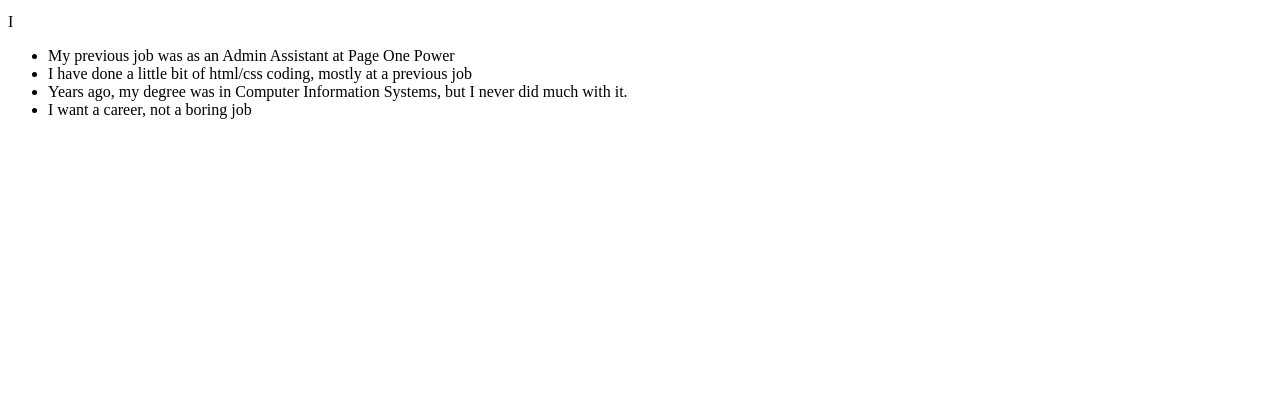
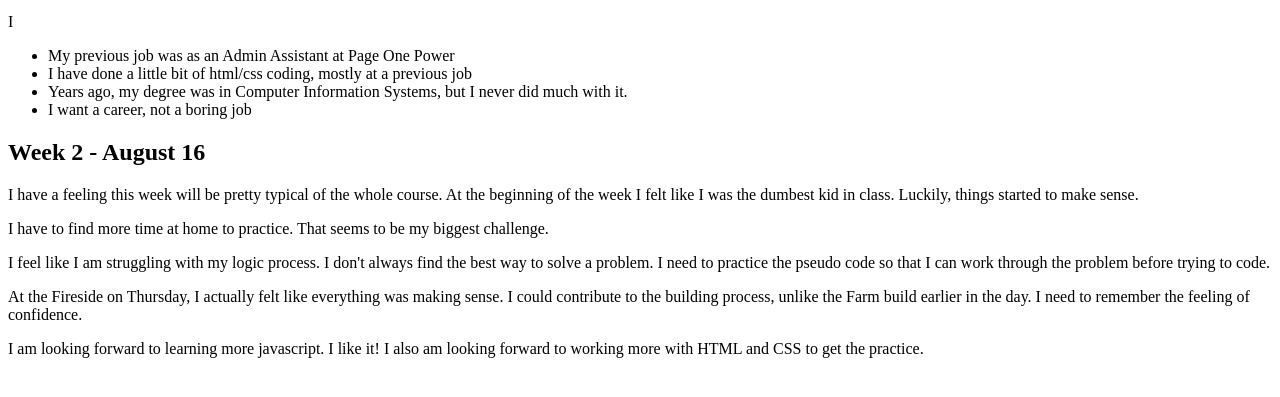
Before and after one commit to ValerieWiklund/codeworks-journals, a plain HTML site: page index.html in a window 1280 px wide. Shown: the part 101-498 px from the top of the page. Drawn offline with Linux system fonts and the light colour scheme.

Commit message:
Week 2 - August 16

```diff
--- a/index.html
+++ b/index.html
@@ -18,6 +18,17 @@
     <li>I want a career, not a boring job</li>
   </ul>
 
+  <h2>Week 2 - August 16</h2>
+  <p>I have a feeling this week will be pretty typical of the whole course. At the beginning of the week I felt like I
+    was the dumbest kid in class. Luckily, things started to make sense. </p>
+  <p>I have to find more time at home to practice. That seems to be my biggest challenge. </p>
+  <p>I feel like I am struggling with my logic process. I don't always find the best way to solve a problem. I need to
+    practice the pseudo code so that I can work through the problem before trying to code. </p>
+  <p>At the Fireside on Thursday, I actually felt like everything was making sense. I could contribute to the
+    building process, unlike the Farm build earlier in the day. I need to remember the feeling of confidence. </p>
+  <p>I am looking forward to learning more javascript. I like it! I also am looking forward to working more with HTML
+    and CSS to get the practice.</p>
+
 
 </body>
 
```
